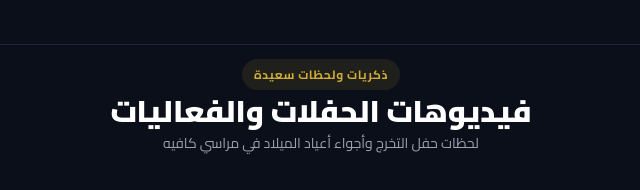
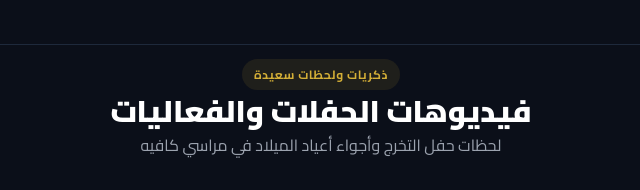
Before and after one commit to lolototomeme/MarasyCaffy, a plain HTML site: page index.html in a window 1280 px wide. Shown: the part 8440-8630 px from the top of the page, 319-959 px from the left. Drawn offline with nearby package versions, Linux system fonts and the light colour scheme.

```diff
--- a/index.html
+++ b/index.html
@@ -274,11 +274,11 @@
             <div class="text-center mb-10">
                 <span class="text-xs font-bold uppercase tracking-wider text-marasy-gold bg-marasy-gold/10 px-3 py-1 rounded-full">ذكريات ولحظات سعيدة</span>
                 <h2 class="text-2xl sm:text-3xl font-black text-white mt-2">فيديوهات الحفلات والفعاليات</h2>
-        <p class="text-gray-400 text-sm mt-1">لحظات حفل التخرج وأجواء أعياد الميلاد في مراسي كافيه</p>
+                <p class="text-gray-400 text-sm sm:text-base mt-1">لحظات حفل التخرج وأجواء أعياد الميلاد في مراسي كافيه</p>
             </div>
 
             <div class="grid grid-cols-1 md:grid-cols-2 gap-8">
-        <!-- فيديو حفل التخرج (مرفوع محلياً في المستودع) -->
+                <!-- فيديو حفل التخرج (مرفوع محلياً: graduation.mp4) -->
                 <div class="bg-marasy-card border border-marasy-border rounded-3xl p-5 shadow-xl flex flex-col justify-between">
                     <div>
                         <div class="flex items-center justify-between mb-3">
```
Lines whose indentation alone changed are shown as unchanged.
